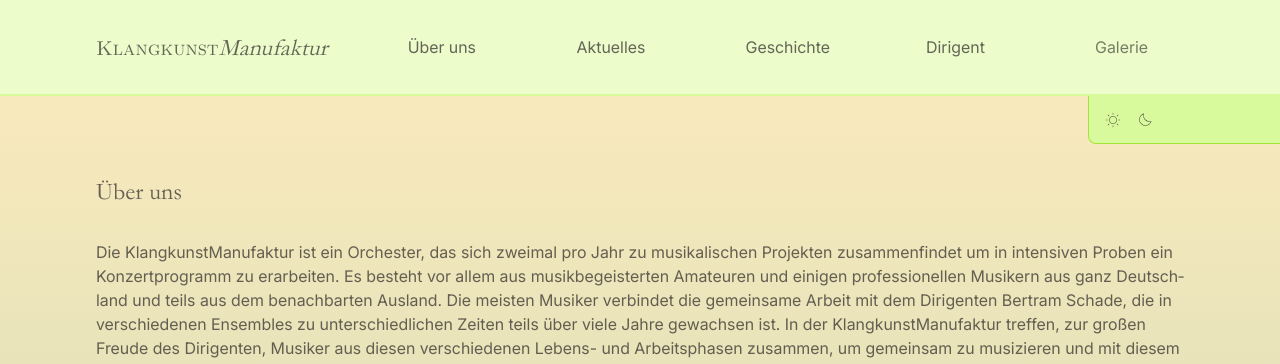
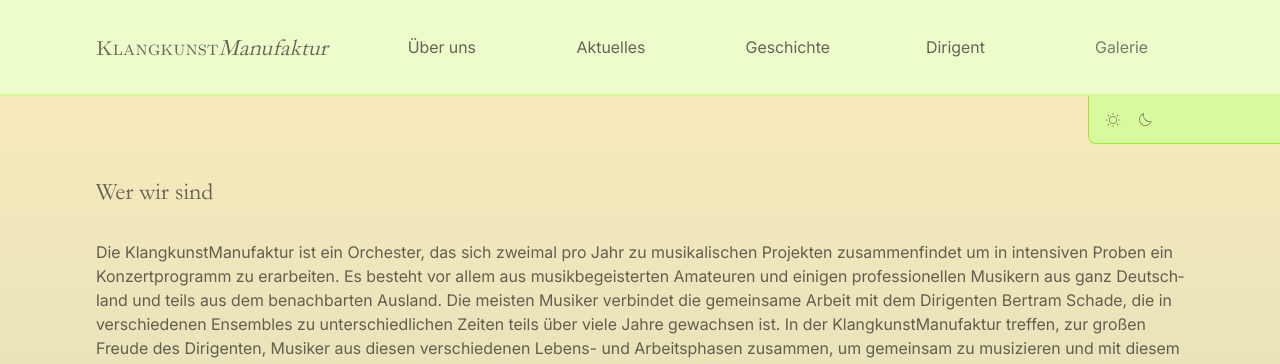
Before and after one commit to FrankWuensch/klangkunst_website_project, a Jekyll site: the page built from index.html, in a window 1280 px wide. Shown: the top 364 px of the page. Built offline with Jekyll 4.4.1, drawn with Linux system fonts in a browser that asks for light colours; some of the changed lines change nothing that is shown.

Commit message:
update js

```diff
--- a/index.html
+++ b/index.html
@@ -1,7 +1,7 @@
 ---
 title: Klangkunst Manufaktur e.V.
 layout: default
-title_info_1: Über uns
+title_info_1: Wer wir sind
 info_1: >
   Die KlangkunstManufaktur ist ein Orchester, das sich zweimal pro Jahr zu musikalischen Projekten
   zusammenfindet um in intensiven Proben ein Konzertprogramm zu erarbeiten. Es besteht vor allem aus
--- a/src/active_elements.js
+++ b/src/active_elements.js
@@ -1,9 +1,17 @@
 document.addEventListener("DOMContentLoaded", function() {
-    let navLinks = document.querySelectorAll('.nav-link');
+    const navLinks = document.querySelectorAll('.nav-link');
+    const home = navLinks[0];
+    const homeLink = home.href.toString().replace('index.html', '');
+    let actualLink = window.location.href.toString();
     navLinks.forEach(function(navLink) {
-        if (navLink.href === window.location.href) {
+        if (navLink.href === actualLink) {
             navLink.classList.add('active')
             navLink.classList.remove('dark:text-white/40');
         }
+        console.log(`${actualLink} vs ${homeLink}`);
+        if (actualLink === homeLink) {
+            home.classList.add('active')
+            home.classList.remove('dark:text-white/40');
+        }
     });
 });
```
Also changed, not shown: 2 other files.
